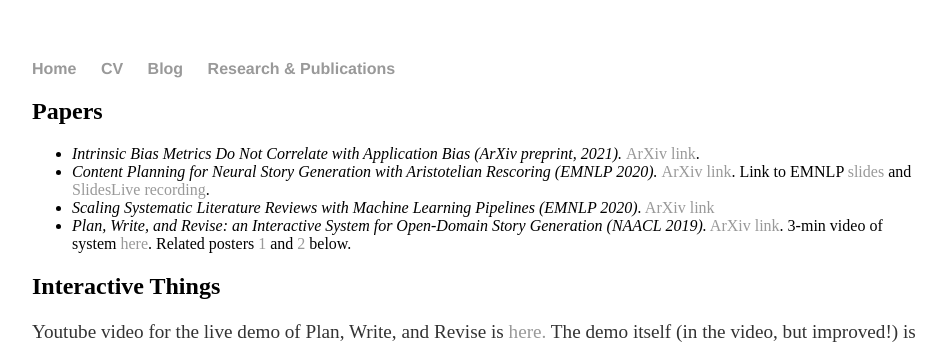
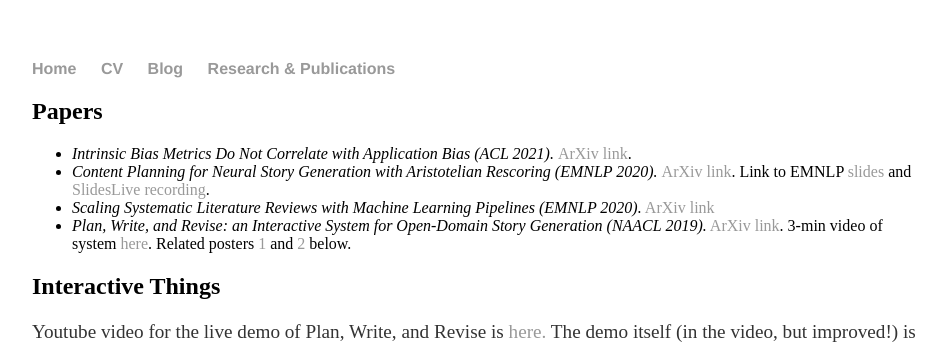
Before and after one commit to seraphinatarrant/seraphinatarrant.github.io, a Jekyll site: the page built from publications/index.html, in a window 1280 px wide. Shown: the top 344 px of the page, without its empty margins (160-1106 px from the left). Built offline with Jekyll 4.4.1, drawn with Linux system fonts in a browser that asks for light colours.

Commit message:
publications update

```diff
--- a/publications/index.html
+++ b/publications/index.html
@@ -5,7 +5,7 @@
 <div class="blurb">
 	<h2>Papers</h2>
     <ul>
-		<li><i>Intrinsic Bias Metrics Do Not Correlate with Application Bias (ArXiv preprint, 2021). </i> <a href="https://arxiv.org/abs/2012.15859">ArXiv link</a>.</li>
+		<li><i>Intrinsic Bias Metrics Do Not Correlate with Application Bias (ACL 2021). </i> <a href="https://arxiv.org/abs/2012.15859">ArXiv link</a>.</li>
 		<li><i>Content Planning for Neural Story Generation with Aristotelian Rescoring (EMNLP 2020). </i>
 		<a href="https://arxiv.org/abs/2009.09870">ArXiv link</a>. Link to EMNLP <a href="Content%20Planning%20for%20Neural%20Story%20Generation%20with%20Aristotelian%20Rescoring.pdf">
 				 slides</a> and <a href="https://slideslive.com/38939240/content-planning-for-neural-story-generation-with-aristotelian-rescoring">SlidesLive recording</a>. </li>
```
